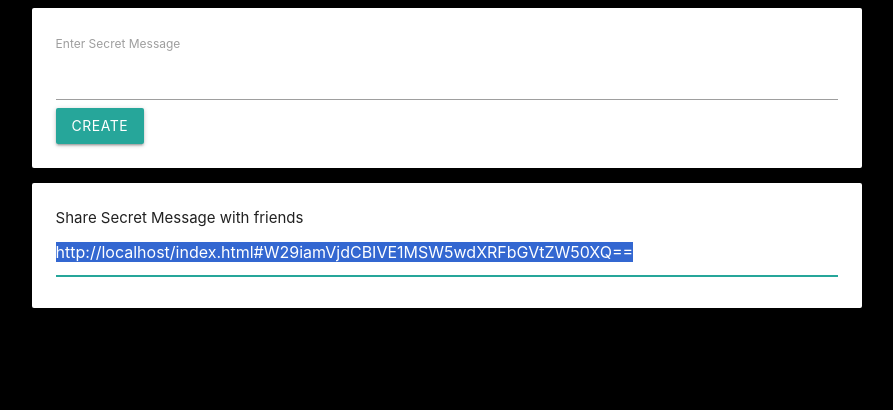
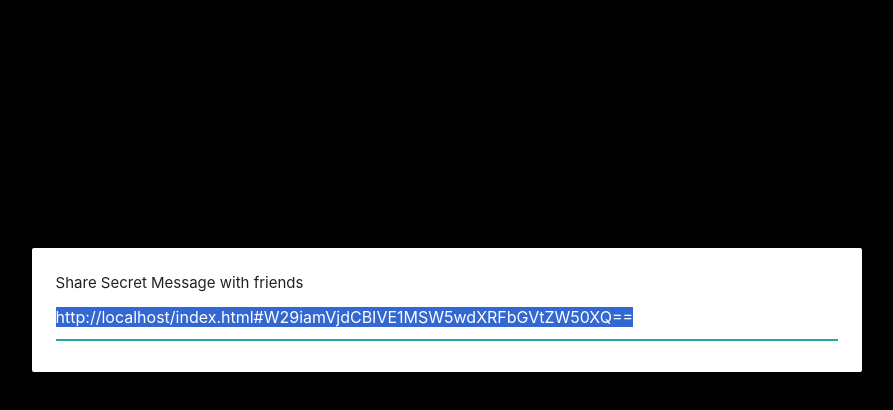
Before and after one commit to tamirazrab/secretMessage, a plain HTML site: page index.html in a window 1280 px wide. Both pictures are taken after typing "Sample" into the empty fields and a click on the button "CREATE". Shown: the whole page, without its empty margins (193-1086 px from the left). Drawn offline with nearby package versions, Linux system fonts and the light colour scheme.

Commit message:
Hiding input after encoding message

```diff
--- a/index.html
+++ b/index.html
@@ -15,20 +15,24 @@
 			body {
 				background-color: black;
 			}
+			/* making box scale center to screen */
+			.row {
+				margin-top: 30vh; /* drag down 30% of total height */
+			}
 		</style>
 	</head>
 	<body>
 		<!-- Creating form -->
 		<div class="row">
 			<div class="col s8 offset-s2">
-				<div class="card-panel">
+				<div id="input-form" class="card-panel">
 					<form action="">
 						<label for="">Enter Secret Message</label>
 						<input type="text" id="message-input" />
 						<button class="btn">Create</button>
 					</form>
 				</div>
-				<div class="card-panel">
+				<div id="output-form" class="card-panel hide">
 					<div>
 						Share Secret Message with friends
 						<input type="text" id="display-message" />
--- a/index.js
+++ b/index.js
@@ -1,5 +1,11 @@
 document.querySelector('form').addEventListener('submit', (event) => {
     event.preventDefault(); /* to disable browser default behaviour of taking input and sending it to back-end server */
+
+    /* hiding input form */
+    document.querySelector('#input-form').classList.add('hide');
+
+    /* showing output form - which is hidden by default */
+    document.querySelector('#output-form').classList.remove('hide');
 
     const input = document.querySelector('#message-input');
     const encrypted = btoa(input);
```
